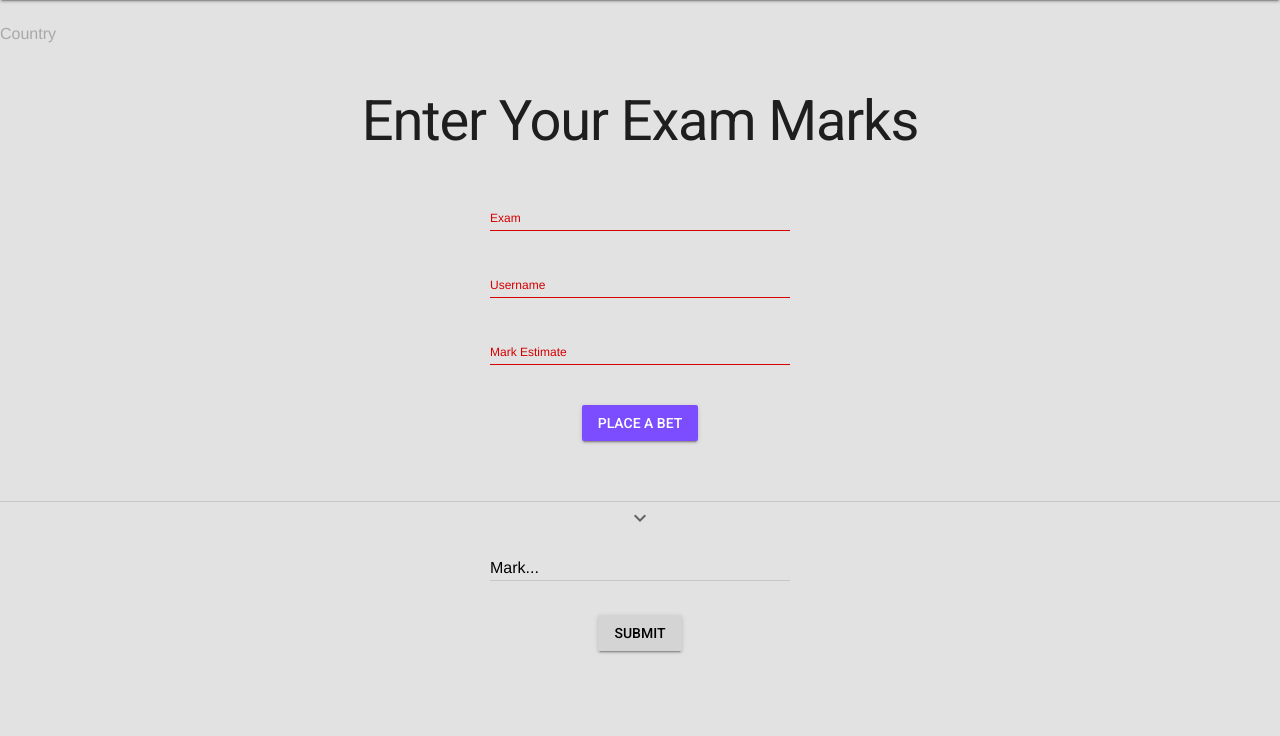
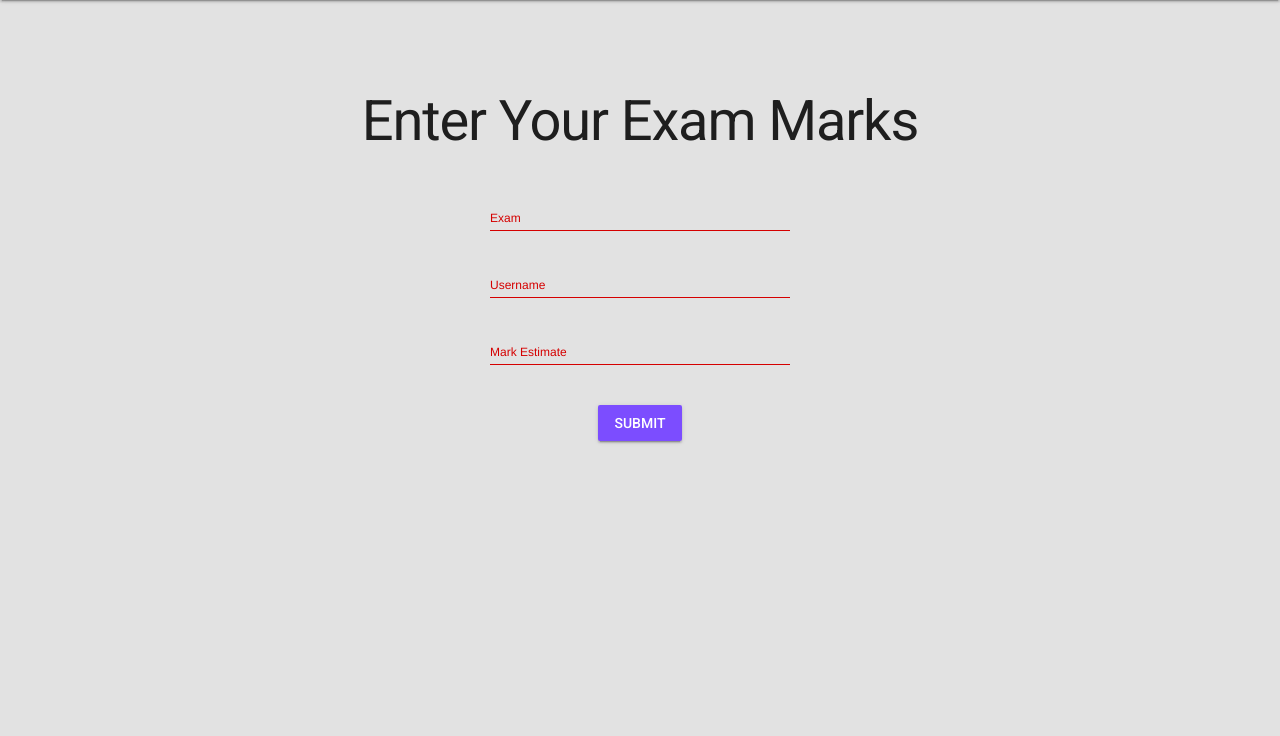
Before and after one commit to blipskr/grademate, a Django app: page /entermarks/ in a window 1280 px wide. Shown: the part 64-800 px from the top of the page. Run offline with Django 3.2, Linux system fonts and the light colour scheme; the visitor is signed in with stand-in values (Sample User, id 1); data that the repository does not hold is empty; some libraries are stand-ins or nearby versions.

Commit message:
entermarks.html fixed a little

```diff
--- a/game/templates/entermarks.html
+++ b/game/templates/entermarks.html
@@ -11,11 +11,7 @@
 <h1><center>Enter Your Exam Marks</center></h1>
 
 <center>
-
-<!-- Select with floating label and arrow -->
-    <!--<div class="mdl-textfield mdl-js-textfield mdl-textfield--floating-label getmdl-select">-->
   <form method="post" action="POST">
-        {% csrf_token %}
     {% csrf_token %}
     {% for field in MarksForm %}
       <div class="mdl-textfield mdl-js-textfield mdl-textfield--floating-label">
@@ -25,50 +21,20 @@
       <br>
     {% endfor %}
     <br>
-        <center><button class="mdl-button mdl-js-button mdl-button--raised mdl-button--accent" type="submit" id="submit">
-          Place a bet
-        </button></center></form>
+    <center>
+      <button class="mdl-button mdl-js-button mdl-button--raised mdl-button--accent" type="submit" id="submit">
+      Submit
+      </button>
+    </center>
+  </form>
   <br>
 
-        <input type="text" value="" class="mdl-textfield__input" id="exam" readonly>
-        <input type="hidden" value="" name="sample4">
-        <i class="mdl-icon-toggle__label material-icons">keyboard_arrow_down</i>
-        <label for="exam" class="mdl-textfield__label">Country</label>
-        <ul for="exam" class="mdl-menu mdl-menu--bottom-left mdl-js-menu">
-            <li class="mdl-menu__item" data-val="DEU">Fundamentals of Computation</li>
-            <li class="mdl-menu__item" data-val="BLR">Fundamentals of Distributed Systems</li>
-            <li class="mdl-menu__item" data-val="RUS">Fundamentals of Artificial Intelligence</li>
-        </ul>
-    <!--</div>-->
-
-<!-- Numeric Textfield -->
-<form action="#">
-    {% csrf_token %}
-    <div class="mdl-textfield mdl-js-textfield">
-      <input class="mdl-textfield__input" type="text" pattern="-?[0-9]*(\.[0-9]+)?" id="sample2">
-      <label class="mdl-textfield__label" for="sample2" style="color:black">Mark...</label>
-      <span class="mdl-textfield__error">Input is not a number!</span>
-    </div>
-  </form>
-
-
-<!-- Raised button with ripple -->
-<button class="mdl-button mdl-js-button mdl-button--raised mdl-js-ripple-effect">
-  Submit
-</button>
-
-</div>
 </center>
  <style>.markEntry{
   position: relative;
   top: 25%;
   }</style>
 
-
-
-
-
-
 	</body>
 </html>
 {% endblock %}
```
Lines whose indentation alone changed are shown as unchanged.
